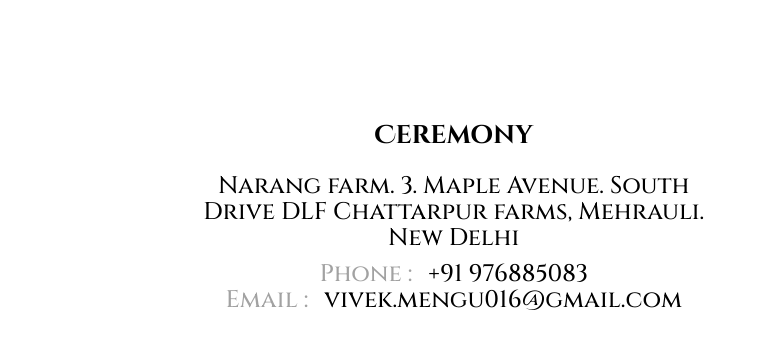
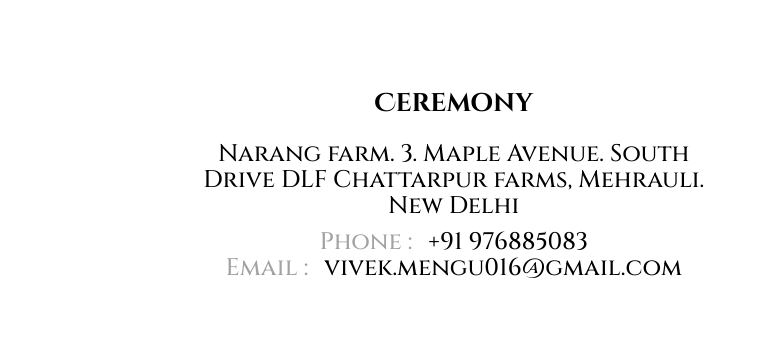
Before and after one commit to Suraj-199/map-section, a plain HTML site: page index.html in a window 1280 px wide. Shown: the part 134-497 px from the top of the page, 504-1280 px from the left. Drawn offline with Linux system fonts and the light colour scheme; some packages are replaced by stand-ins of ours.

Commit message:
Update style.css

```diff
--- a/style.css
+++ b/style.css
@@ -1,8 +1,12 @@
 @import url('https://fonts.googleapis.com/css2?family=Cinzel+Decorative:wght@700&family=Cinzel:wght@500&display=swap');
-
+body{
+  overflow-x: hidden;
+  overflow-y: hidden;
+}
 * {
   margin: 0px;
   padding: 0px;
+
 }
 *,
 *:after,
@@ -90,7 +94,7 @@ select:focus {
 .section2 .col2.last {
   float: right;
   text-align: center;
-  margin-top: 6rem;
+  margin-top: 4rem;
 }
 
 .section2 .col2.column2 {
```
